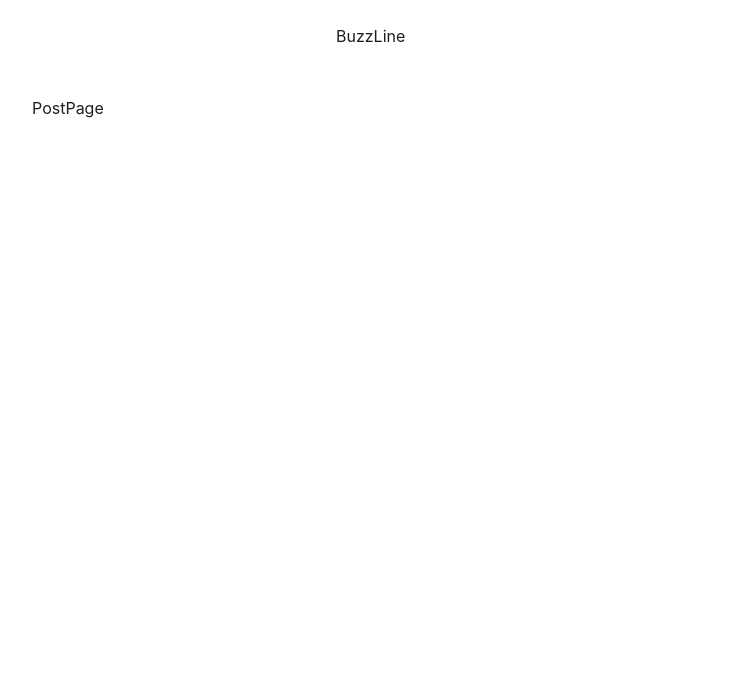
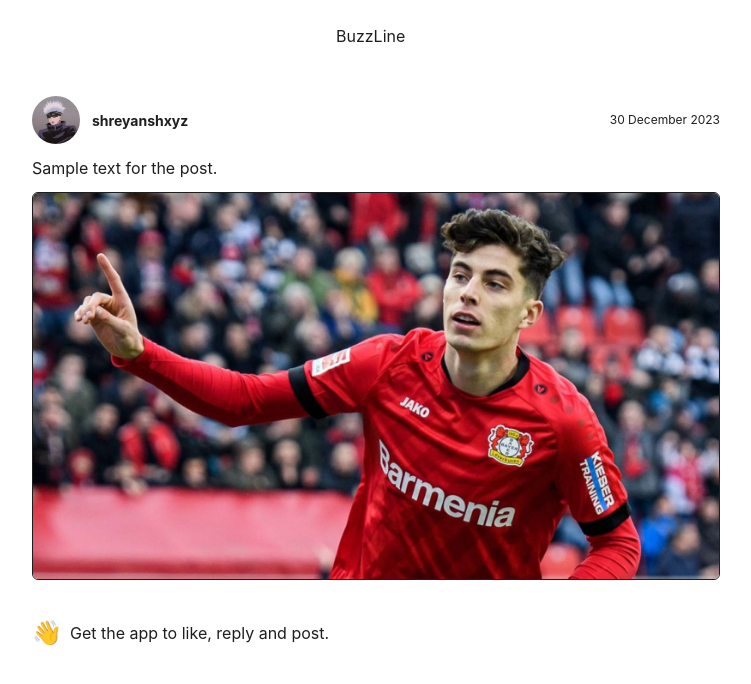
Before and after one commit to shreyanshxyz/BuzzLine, a React (Vite) app in the folder client/: page /user/post/1 in a window 1280 px wide. Shown: the top 684 px of the page, without its empty margins (264-1015 px from the left). Built offline with nearby package versions, Linux system fonts and the light colour scheme.

Commit message:
update PostPage.jsx

```diff
--- a/client/src/pages/PostPage/PostPage.jsx
+++ b/client/src/pages/PostPage/PostPage.jsx
@@ -1,7 +1,92 @@
-import React from "react";
+import {
+  Avatar,
+  Box,
+  Button,
+  Divider,
+  Flex,
+  Image,
+  Spinner,
+  Text,
+} from "@chakra-ui/react";
+import { useEffect } from "react";
+import { useNavigate, useParams } from "react-router-dom";
+import { formatDistanceToNow } from "date-fns";
+import { useRecoilState, useRecoilValue } from "recoil";
+import { DeleteIcon } from "@chakra-ui/icons";
 
 function PostPage() {
-  return <div>PostPage</div>;
+  return (
+    <>
+      <Flex>
+        <Flex w={"full"} alignItems={"center"} gap={3}>
+          <Avatar src={"/gojo_icon.jpg"} size={"md"} name="Mark Zuckerberg" />
+          <Flex>
+            <Text fontSize={"sm"} fontWeight={"bold"}>
+              shreyanshxyz
+            </Text>
+          </Flex>
+        </Flex>
+        <Flex gap={4} alignItems={"center"}>
+          <Text
+            fontSize={"xs"}
+            width={36}
+            textAlign={"right"}
+            color={"gray.light"}
+          >
+            30 December 2023
+            {/* {formatDistanceToNow(new Date(currentPost.createdAt))} ago */}
+          </Text>
+
+          {/* {currentUser?._id === user._id && ( */}
+          {/* <DeleteIcon size={20} cursor={"pointer"} onClick={handleDeletePost} /> */}
+          {/* )} */}
+        </Flex>
+      </Flex>
+
+      <Text my={3}>Sample text for the post.{/* {currentPost.text} */}</Text>
+
+      {/* {currentPost.img && ( */}
+      <Box
+        borderRadius={6}
+        overflow={"hidden"}
+        border={"1px solid"}
+        borderColor={"gray.light"}
+      >
+        <Image
+          src={"/havertz.jpg"}
+          // {currentPost.img}
+          w={"full"}
+        />
+      </Box>
+      {/* )} */}
+
+      {/* <Flex gap={3} my={3}>
+        <Actions post={currentPost} />
+      </Flex> */}
+
+      <Divider my={4} />
+
+      <Flex justifyContent={"space-between"}>
+        <Flex gap={2} alignItems={"center"}>
+          <Text fontSize={"2xl"}>👋</Text>
+          <Text color={"gray.light"}>Get the app to like, reply and post.</Text>
+        </Flex>
+        <Button>Get</Button>
+      </Flex>
+
+      <Divider my={4} />
+      {/* {currentPost.replies.map((reply) => (
+        <Comment
+          key={reply._id}
+          reply={reply}
+          lastReply={
+            reply._id ===
+            currentPost.replies[currentPost.replies.length - 1]._id
+          }
+        />
+      ))} */}
+    </>
+  );
 }
 
 export default PostPage;
```
